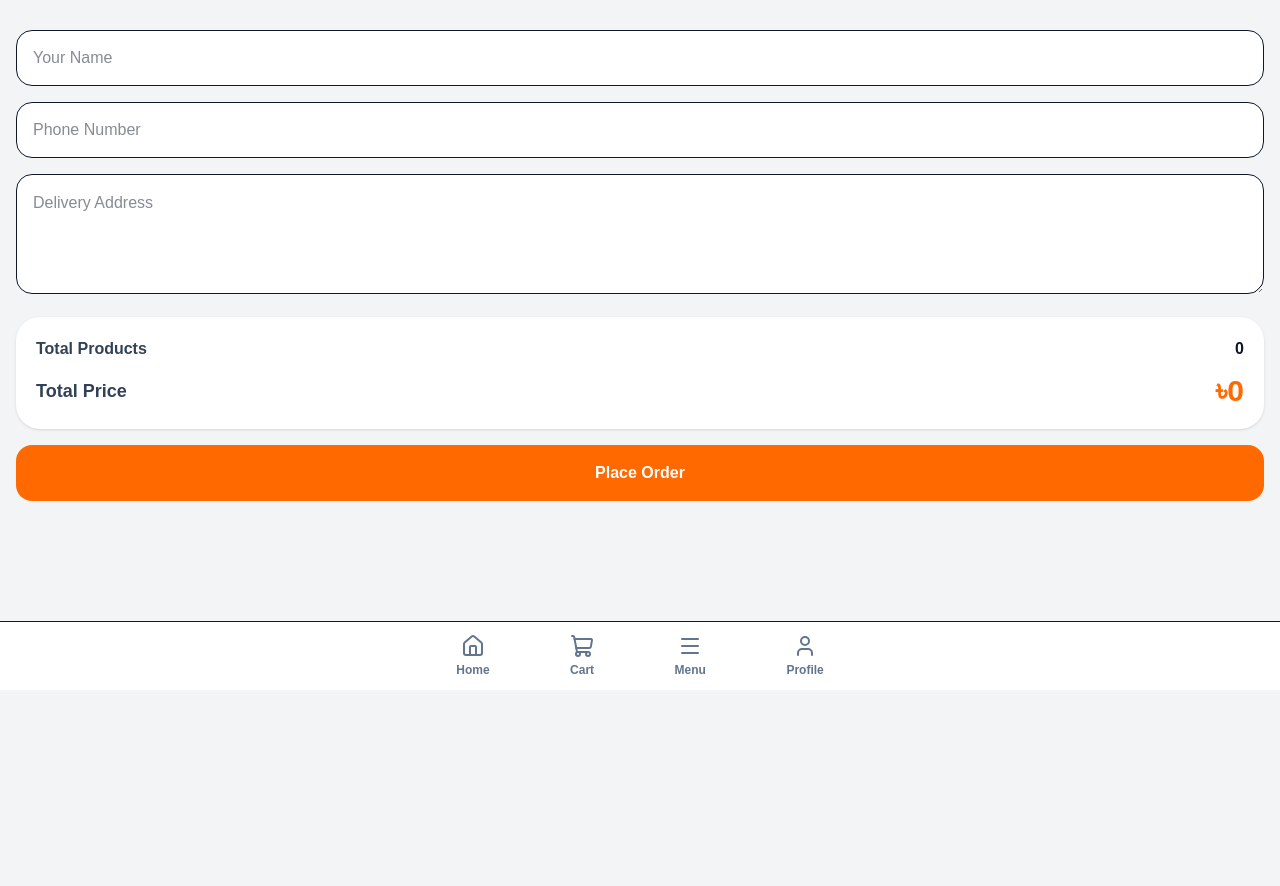
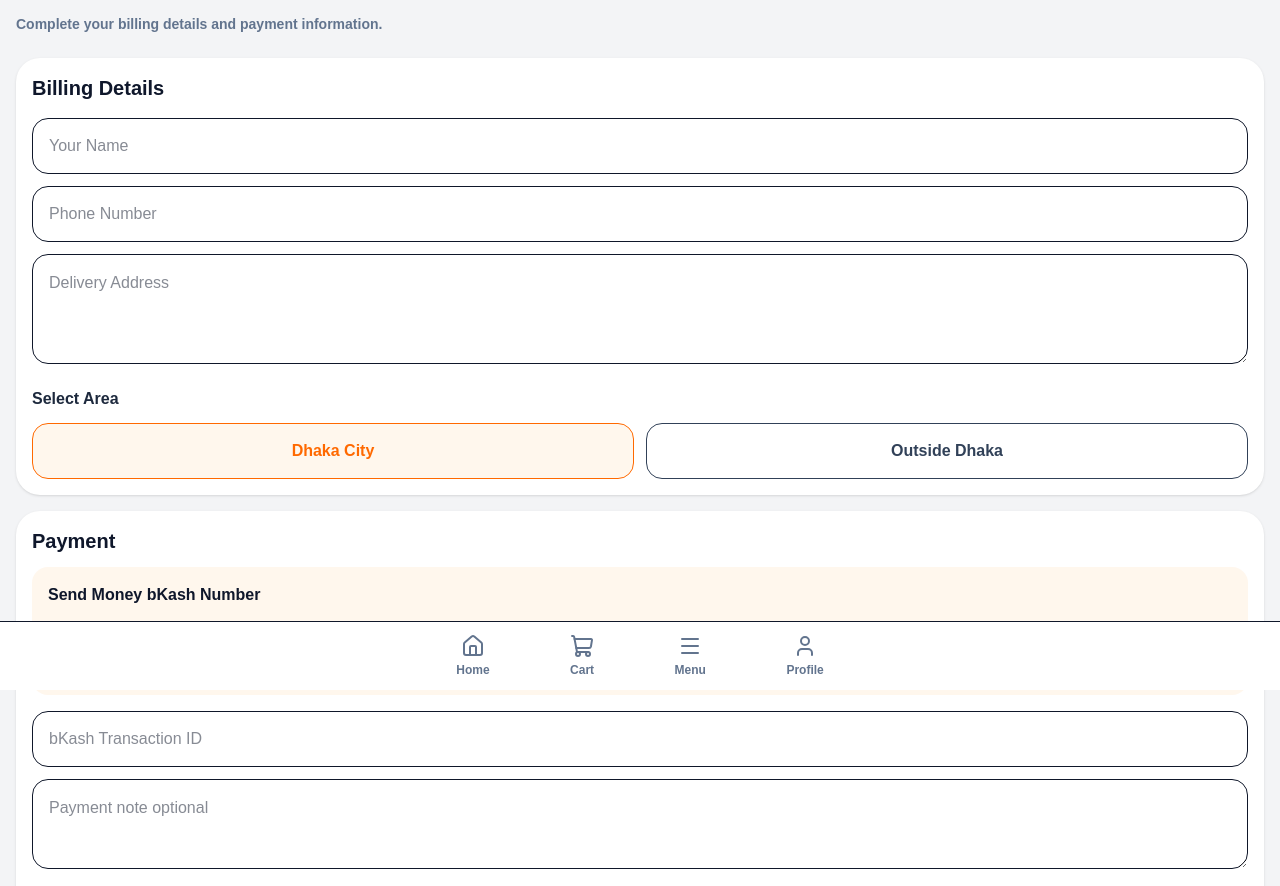
Before and after one commit to GalibDev/jersey-shop, a Next.js app: page /checkout in a window 1280 px wide. Shown: the part 110-996 px from the top of the page. Before the commit the page ends 800 px from the top, so only its background shows below. Built offline with nearby package versions, Linux system fonts and the light colour scheme; no server answers.

Commit message:
Add bkash payment checkout system

```diff
--- a/app/checkout/page.tsx
+++ b/app/checkout/page.tsx
@@ -2,7 +2,7 @@
 
 import { useState } from "react";
 import Link from "next/link";
-import { ArrowLeft } from "lucide-react";
+import { ArrowLeft, MessageCircle } from "lucide-react";
 import { useRouter } from "next/navigation";
 import toast from "react-hot-toast";
 
@@ -21,7 +21,13 @@ export default function CheckoutPage() {
   const [name, setName] = useState("");
   const [phone, setPhone] = useState("");
   const [address, setAddress] = useState("");
+  const [area, setArea] = useState("Dhaka City");
+  const [trxId, setTrxId] = useState("");
+  const [paymentNote, setPaymentNote] = useState("");
   const [loading, setLoading] = useState(false);
+
+  const whatsappNumber = "8801XXXXXXXXX";
+  const bkashNumber = "01XXXXXXXXX";
 
   const handleOrder = async (e: React.FormEvent) => {
     e.preventDefault();
@@ -41,6 +47,12 @@ export default function CheckoutPage() {
         products: cart,
         total,
         status: "Pending",
+
+        area,
+        payment_method: "bKash",
+        trx_id: trxId,
+        payment_note: paymentNote,
+        payment_status: trxId ? "Submitted" : "Pending",
       },
     ]);
 
@@ -59,6 +71,16 @@ export default function CheckoutPage() {
     router.push("/");
   };
 
+  const sendWhatsAppScreenshot = () => {
+    const productList = cart
+      .map((item, index) => `${index + 1}. ${item.name} - ৳${item.price}`)
+      .join("%0A");
+
+    const message = `Payment Screenshot Submit%0A%0AName: ${name}%0APhone: ${phone}%0AAddress: ${address}%0AArea: ${area}%0A%0AProducts:%0A${productList}%0A%0ATotal: ৳${total}%0A%0AbKash Number: ${bkashNumber}%0A%0APlease check my payment screenshot.`;
+
+    window.open(`https://wa.me/${whatsappNumber}?text=${message}`, "_blank");
+  };
+
   return (
     <main className="min-h-screen bg-gray-100 p-4 pb-32">
       <Link
@@ -68,18 +90,27 @@ export default function CheckoutPage() {
         <ArrowLeft size={24} />
       </Link>
 
-      <h1 className="mb-6 text-3xl font-extrabold text-slate-900">
+      <h1 className="mb-2 text-3xl font-extrabold text-slate-900">
         Checkout
       </h1>
 
+      <p className="mb-6 text-sm font-semibold text-slate-500">
+        Complete your billing details and payment information.
+      </p>
+
       <form onSubmit={handleOrder} className="space-y-4">
+        <div className="rounded-3xl bg-white p-4 shadow-sm">
+          <h2 className="mb-4 text-xl font-extrabold text-slate-900">
+            Billing Details
+          </h2>
+
           <input
             type="text"
             placeholder="Your Name"
             required
             value={name}
             onChange={(e) => setName(e.target.value)}
-          className="h-14 w-full rounded-2xl border bg-white px-4 outline-none"
+            className="mb-3 h-14 w-full rounded-2xl border bg-white px-4 outline-none"
           />
 
           <input
@@ -88,7 +119,7 @@ export default function CheckoutPage() {
             required
             value={phone}
             onChange={(e) => setPhone(e.target.value)}
-          className="h-14 w-full rounded-2xl border bg-white px-4 outline-none"
+            className="mb-3 h-14 w-full rounded-2xl border bg-white px-4 outline-none"
           />
 
           <textarea
@@ -96,18 +127,80 @@ export default function CheckoutPage() {
             required
             value={address}
             onChange={(e) => setAddress(e.target.value)}
-          className="min-h-[120px] w-full rounded-2xl border bg-white p-4 outline-none"
+            className="min-h-[110px] w-full rounded-2xl border bg-white p-4 outline-none"
           />
+
+          <div className="mt-4">
+            <p className="mb-3 font-bold text-slate-800">Select Area</p>
+
+            <div className="grid grid-cols-2 gap-3">
+              {["Dhaka City", "Outside Dhaka"].map((item) => (
+                <button
+                  type="button"
+                  key={item}
+                  onClick={() => setArea(item)}
+                  className={`h-14 rounded-2xl border font-bold ${
+                    area === item
+                      ? "border-orange-500 bg-orange-50 text-orange-500"
+                      : "bg-white text-slate-700"
+                  }`}
+                >
+                  {item}
+                </button>
+              ))}
+            </div>
+          </div>
+        </div>
+
+        <div className="rounded-3xl bg-white p-4 shadow-sm">
+          <h2 className="mb-3 text-xl font-extrabold text-slate-900">
+            Payment
+          </h2>
+
+          <div className="rounded-2xl bg-orange-50 p-4">
+            <p className="font-bold text-slate-900">
+              Send Money bKash Number
+            </p>
+
+            <p className="mt-2 text-2xl font-extrabold text-orange-500">
+              {bkashNumber}
+            </p>
+
+            <p className="mt-2 text-sm leading-6 text-slate-600">
+              Total ৳{total} Send Money kore Transaction ID নিচে বসাও.
+              Screenshot দিলে WhatsApp option use করতে পারো.
+            </p>
+          </div>
+
+          <input
+            type="text"
+            placeholder="bKash Transaction ID"
+            value={trxId}
+            onChange={(e) => setTrxId(e.target.value)}
+            className="mt-4 h-14 w-full rounded-2xl border bg-white px-4 outline-none"
+          />
+
+          <textarea
+            placeholder="Payment note optional"
+            value={paymentNote}
+            onChange={(e) => setPaymentNote(e.target.value)}
+            className="mt-3 min-h-[90px] w-full rounded-2xl border bg-white p-4 outline-none"
+          />
+
+          <button
+            type="button"
+            onClick={sendWhatsAppScreenshot}
+            className="mt-3 flex h-14 w-full items-center justify-center gap-2 rounded-2xl bg-green-500 font-bold text-white"
+          >
+            <MessageCircle size={22} />
+            Send Screenshot on WhatsApp
+          </button>
+        </div>
 
         <div className="rounded-3xl bg-white p-5 shadow-sm">
           <div className="mb-3 flex items-center justify-between">
-            <span className="font-bold text-slate-700">
-              Total Products
-            </span>
-
-            <span className="font-extrabold">
-              {cart.length}
-            </span>
+            <span className="font-bold text-slate-700">Total Products</span>
+            <span className="font-extrabold">{cart.length}</span>
           </div>
 
           <div className="flex items-center justify-between">
```
Lines whose indentation alone changed are shown as unchanged.
